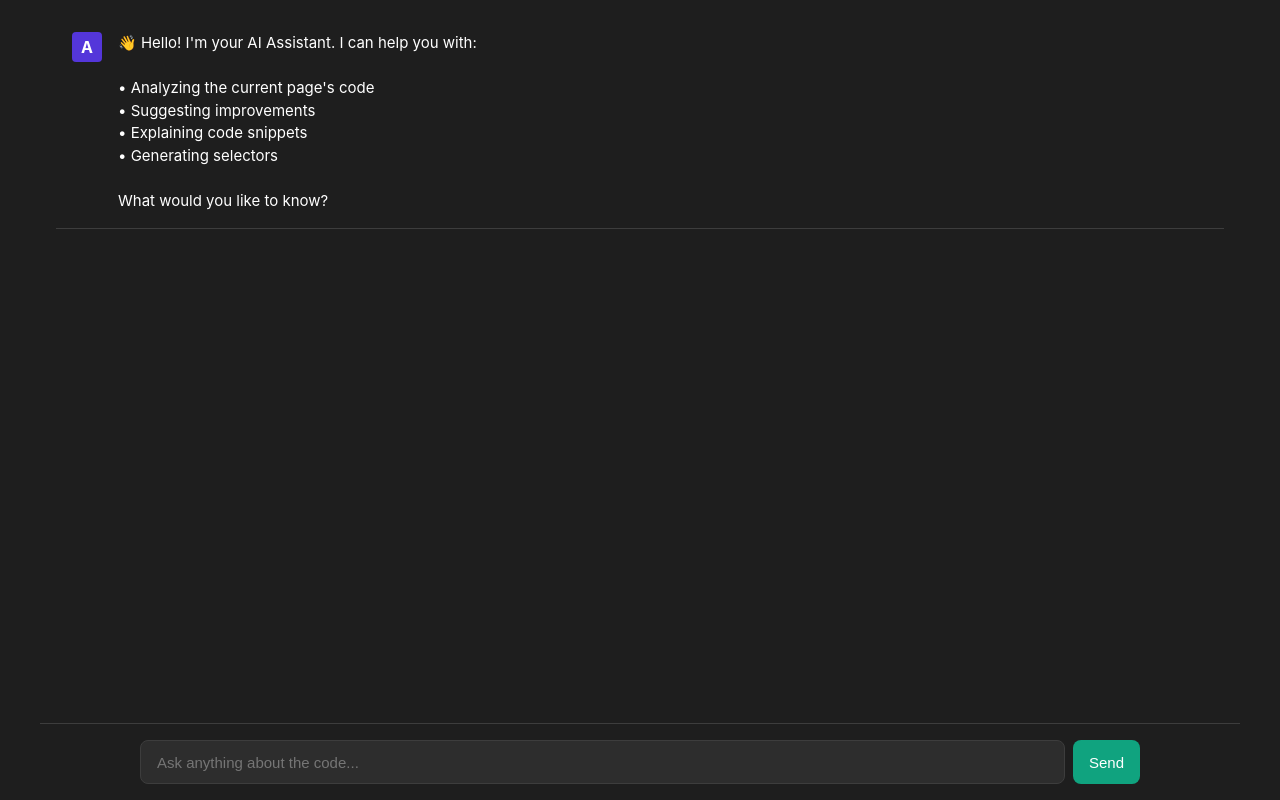
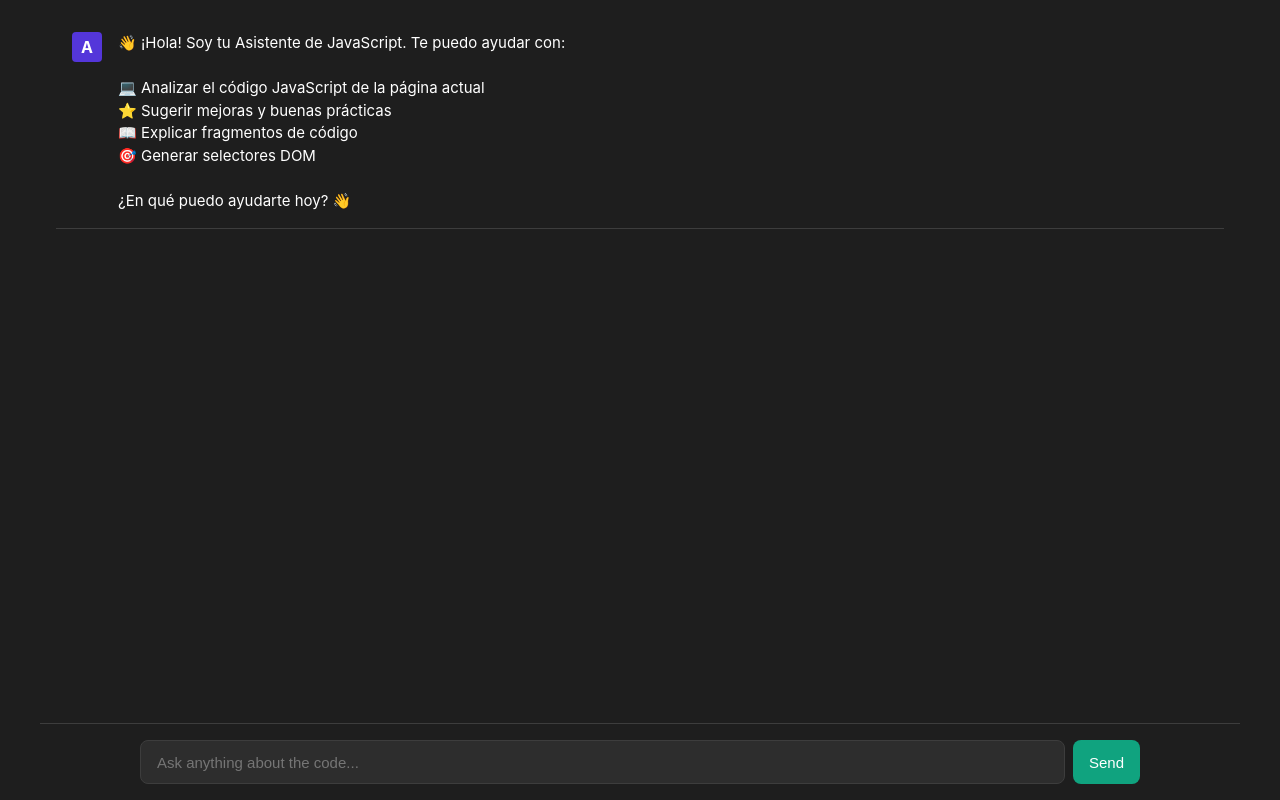
Before and after one commit to luciofondon98/devtools-ai-assistant, a browser extension: page panel.html in a window 1280 px wide. Drawn offline with Linux system fonts and the light colour scheme.

Commit message:
fix: Corrige codificación UTF-8 y mejora mensaje de bienvenida

```diff
--- a/panel.html
+++ b/panel.html
@@ -1,6 +1,7 @@
 <!DOCTYPE html>
 <html>
 <head>
+    <meta charset="UTF-8">
     <title>AI Assistant Panel</title>
     <style>
         :root {
--- a/panel.js
+++ b/panel.js
@@ -65,12 +65,12 @@ async function initializePanel() {
         }
 
         // Add welcome message
-        addMessage('👋 Hello! I\'m your AI Assistant. I can help you with:\n\n' +
-                  '• Analyzing the current page\'s code\n' +
-                  '• Suggesting improvements\n' +
-                  '• Explaining code snippets\n' +
-                  '• Generating selectors\n\n' +
-                  'What would you like to know?', 'assistant');
+        addMessage('👋 ¡Hola! Soy tu Asistente de JavaScript. Te puedo ayudar con:\n\n' +
+                  '💻 Analizar el código JavaScript de la página actual\n' +
+                  '⭐ Sugerir mejoras y buenas prácticas\n' +
+                  '📖 Explicar fragmentos de código\n' +
+                  '🎯 Generar selectores DOM\n\n' +
+                  '¿En qué puedo ayudarte hoy? 👋', 'assistant');
 
         // Get page information
         const response = await chrome.runtime.sendMessage({ type: 'GET_PAGE_INFO' });
```
